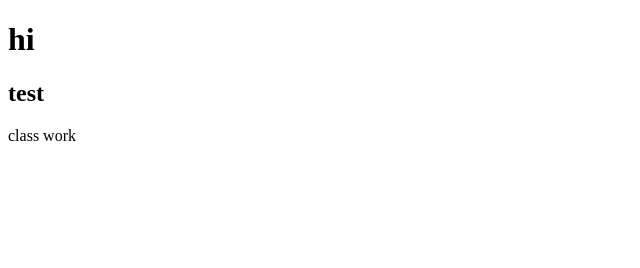
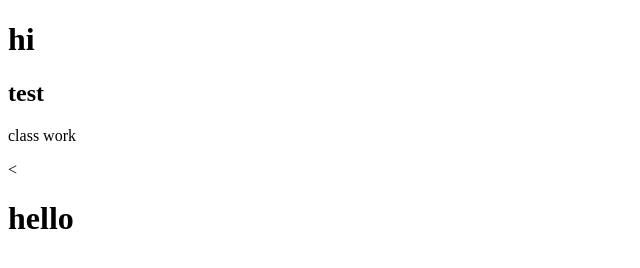
Before and after one commit to ReemTechCampus/homework, a plain HTML site: page index.html in a window 1280 px wide. Shown: the whole page, without its empty margins (0-640 px from the left). Drawn offline with Linux system fonts and the light colour scheme.

Commit message:
add new h1

```diff
--- a/index.html
+++ b/index.html
@@ -7,5 +7,6 @@
 	<h1>hi</h1>
 		<h2>test</h2>
 		<p>class work</p>
+		<<h1>hello</h1>
 </body>
 </html>
```
